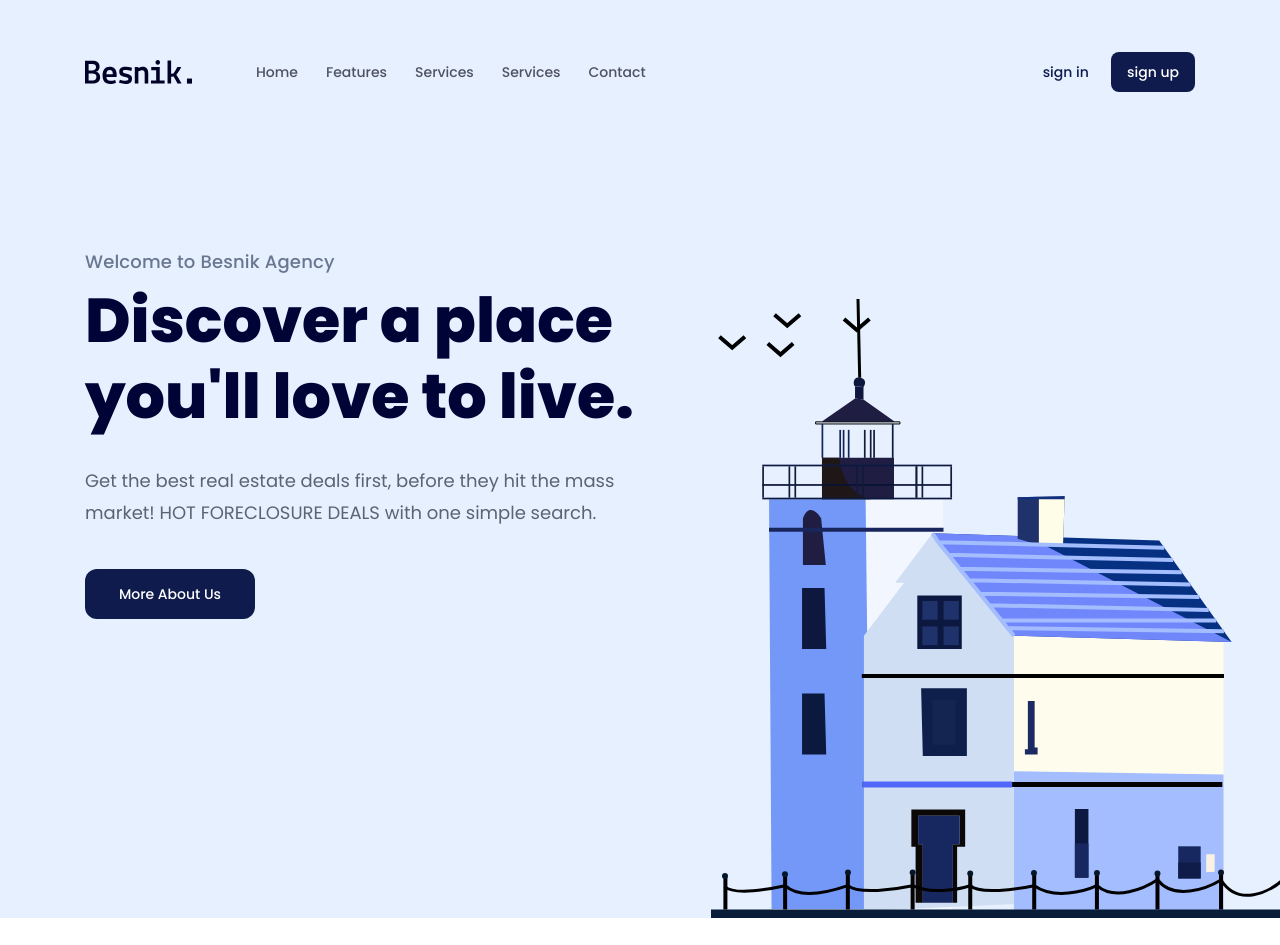
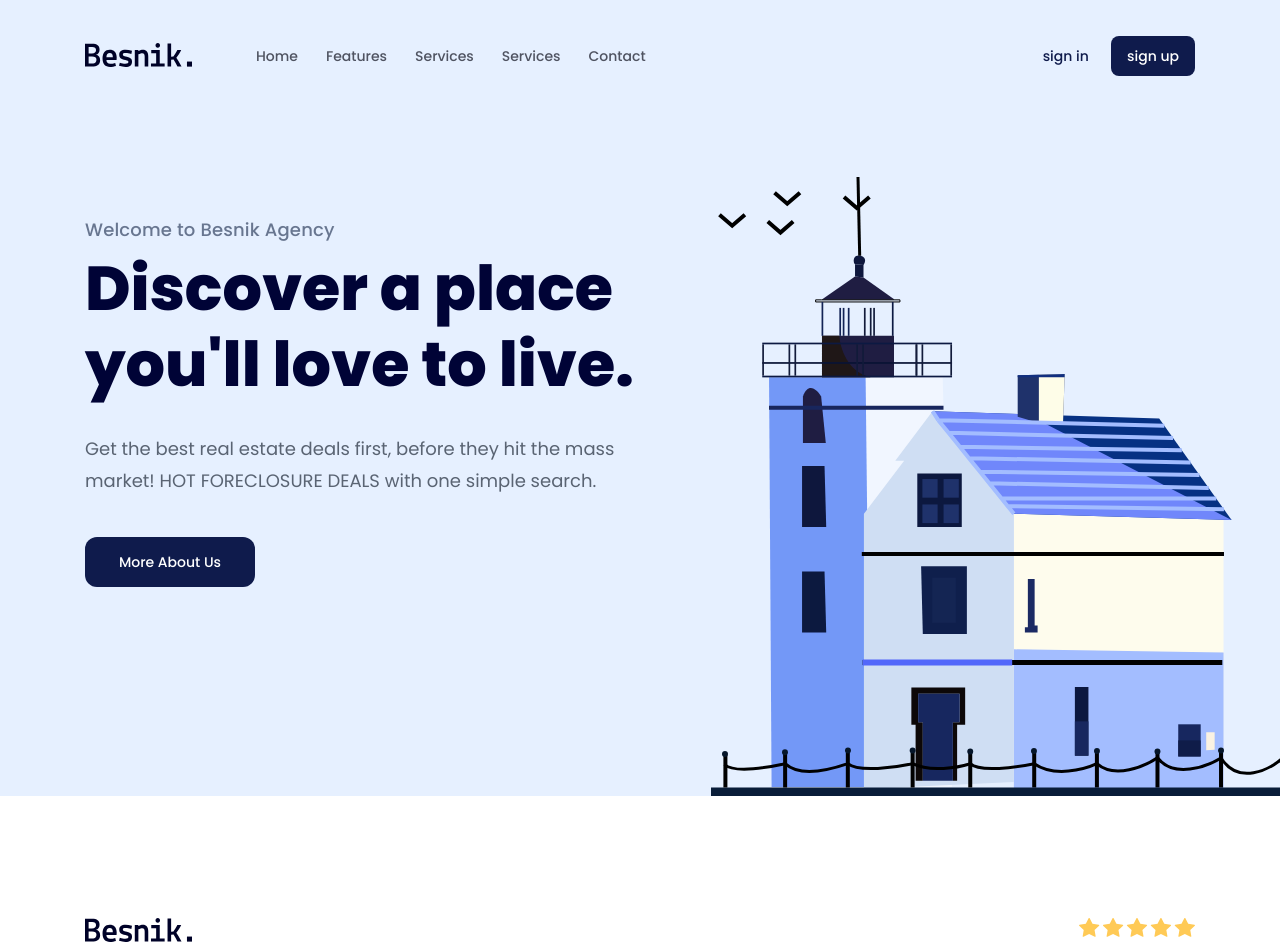
Before and after one commit to megabyez/f8-htmlcss-01, a plain HTML site: page index.html in a window 1280 px wide. Shown: the top 945 px of the page. Drawn offline with Linux system fonts and the light colour scheme.

Commit message:
fix logo

```diff
--- a/assets/css/styles.css
+++ b/assets/css/styles.css
@@ -44,24 +44,26 @@ a {
 
 /* ==================Header =====================*/
 
-.fixed-wrap {
+.fixed-header {
     background: #e6f0ff;
     padding-top: 26px;
     position: sticky;
     top: -26px;
     z-index: 1;
 }
-.header {
+.hero-wrap {
     position: relative;
+    display: flex;
+    flex-direction: column;
     background: #e6f0ff;
-    height: 100vh;
+    height: calc(100vh - 90px);
 }
 
 .navbar {
     display: flex;
     align-items: center;
     /* padding-top: 38px; */
-    padding: 26px 0;
+    padding: 10px 0;
 }
 
 .navbar ul {
--- a/index.html
+++ b/index.html
@@ -16,11 +16,13 @@
     </head>
     <body>
         <main>
-            <div class="fixed-wrap">
+            <header class="fixed-header">
                 <div class="content">
                     <nav class="navbar">
                         <!-- Logo -->
-                        <img src="./assets/img/Logo.svg" alt="besnik." />
+                        <a href="/"
+                            ><img src="./assets/img/Logo.svg" alt="besnik."
+                        /></a>
                         <!-- navigation -->
                         <ul>
                             <li><a href="#!">Home</a></li>
@@ -36,9 +38,9 @@
                         </div>
                     </nav>
                 </div>
-            </div>
-            <!-- header -->
-            <header class="header">
+            </header>
+            <!-- hero -->
+            <header class="hero-wrap">
                 <div class="content">
                     <!-- navbar -->
 
```
